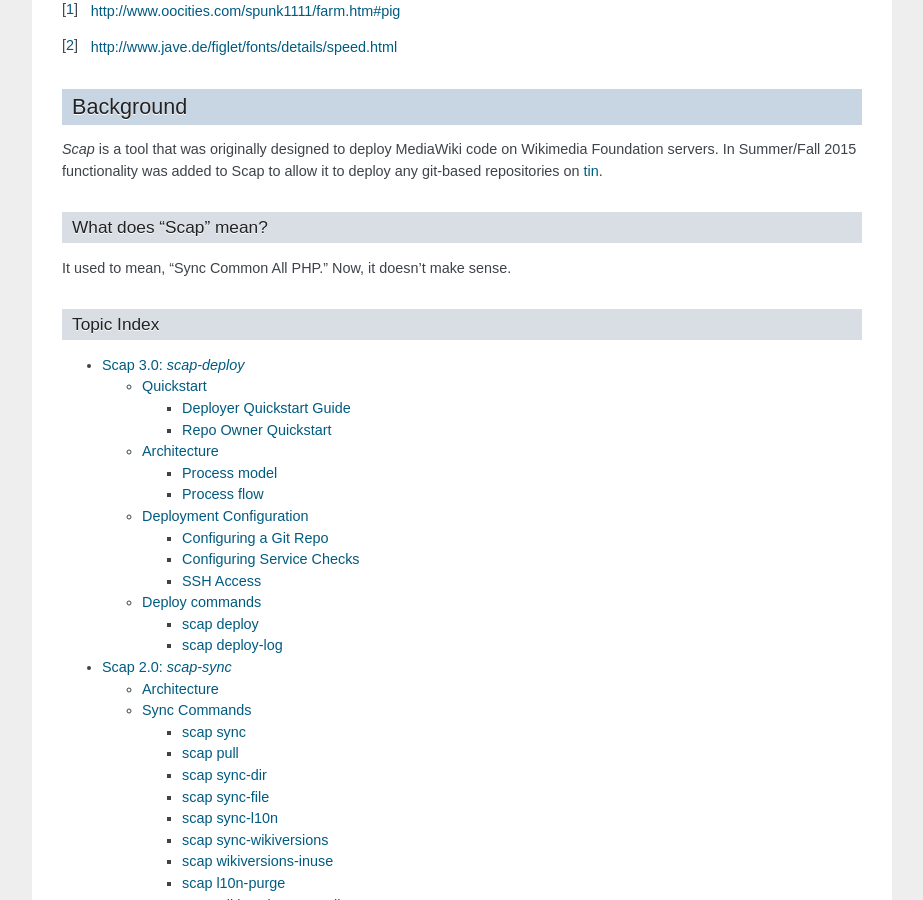
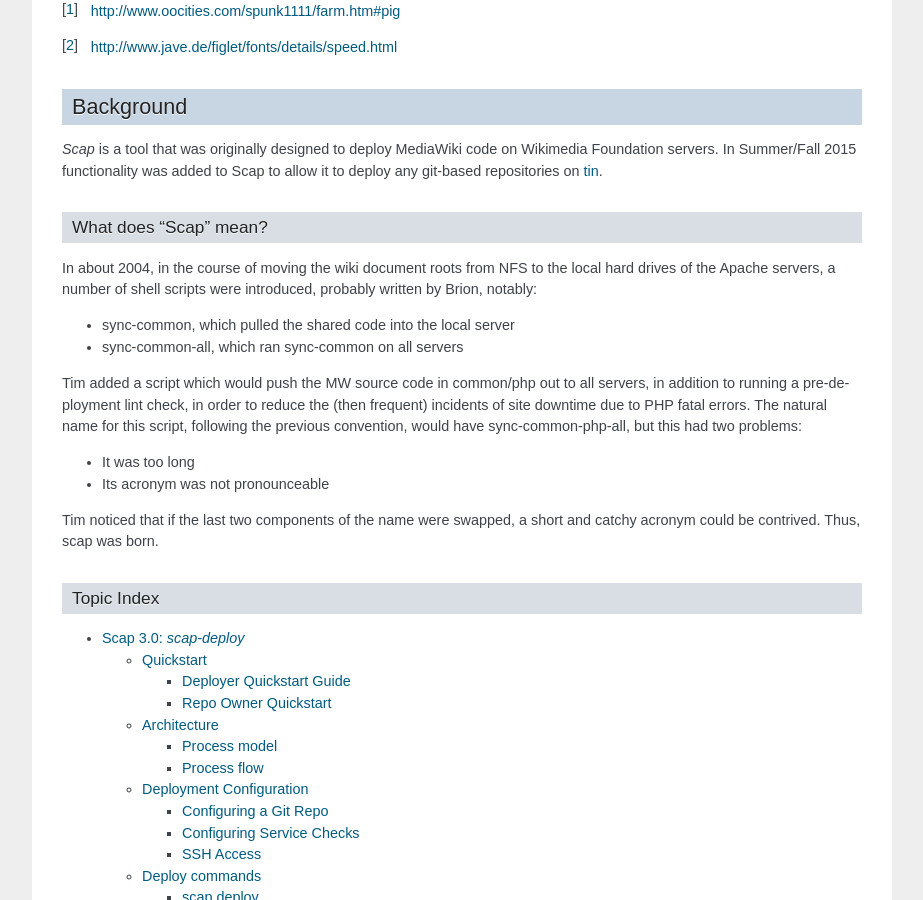
Before and after one commit to wikimedia/mediawiki-tools-scap, a Sphinx documentation site: the page built from docs/index.rst, in a window 1280 px wide and 900 px high, scrolled down 508 px. Shown: the whole window, without its empty margins (198-1121 px from the left). Built offline with Sphinx 7.4.7, drawn with Linux system fonts in a browser that asks for light colours.

Commit message:
Better origin story
Tags: #release-engineering-team

Reviewers: mmodell, #release-engineering-team, bd808

Reviewed By: bd808

Subscribers: bd808, jenkins

Differential Revision: https://phabricator.wikimedia.org/D307

```diff
--- a/docs/index.rst
+++ b/docs/index.rst
@@ -15,8 +15,25 @@
 What does "Scap" mean?
 ----------------------
 
-It used to mean, “Sync Common All PHP.” Now, it doesn’t make sense.
+In about 2004, in the course of moving the wiki document roots from
+NFS to the local hard drives of the Apache servers, a number of shell
+scripts were introduced, probably written by Brion, notably:
 
+- sync-common, which pulled the shared code into the local server
+- sync-common-all, which ran sync-common on all servers
+
+Tim added a script which would push the MW source code in common/php
+out to all servers, in addition to running a pre-deployment lint
+check, in order to reduce the (then frequent) incidents of site
+downtime due to PHP fatal errors. The natural name for this script,
+following the previous convention, would have sync-common-php-all,
+but this had two problems:
+
+- It was too long
+- Its acronym was not pronounceable
+
+Tim noticed that if the last two components of the name were swapped,
+a short and catchy acronym could be contrived. Thus, scap was born.
 
 Topic Index
 -----------
```
